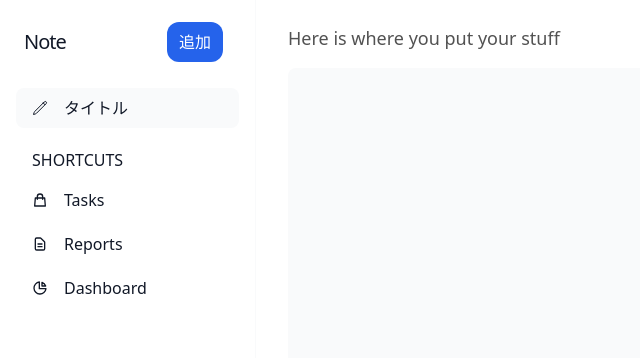
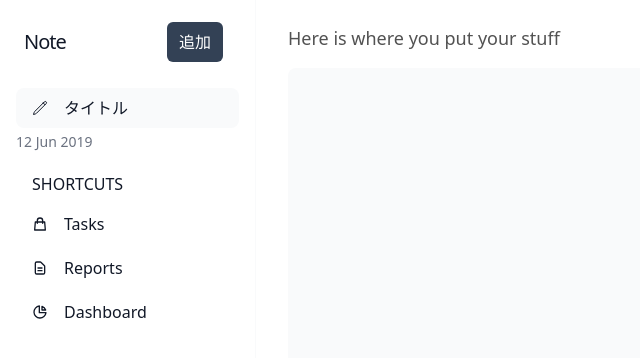
Before and after one commit to s-yoshiii/note-app-react-ts, a React (Vite) app: page / in a window 1280 px wide. Shown: the top 358 px of the page, without its empty margins (0-640 px from the left). Built offline with nearby package versions, Linux system fonts and the light colour scheme.

Commit message:
ノート一覧の表示に必要な要素を追加

```diff
--- a/src/components/Sidebar.tsx
+++ b/src/components/Sidebar.tsx
@@ -10,7 +10,7 @@ const Sidebar = () => {
               Note
             </h2>
             <div className="px-4">
-              <button className="px-5 py-2 lg:px-3 text-base font-medium text-center text-white transition duration-500 ease-in-out transform bg-blue-600 lg:px-10 rounded-xl hover:bg-blue-700">
+              <button className="px-5 py-2 lg:px-3 text-base font-medium text-center text-white transition duration-500 ease-in-out transform bg-slate-700 lg:px-10 rounded-md hover:bg-slate-950">
                 追加
               </button>
             </div>
@@ -19,10 +19,7 @@ const Sidebar = () => {
             <nav className="flex-1 space-y-1 bg-white">
               <ul>
                 <li>
-                  <a
-                    className="inline-flex items-center w-full px-4 py-2 mt-1 text-base text-gray-900 transition duration-500 ease-in-out transform rounded-lg bg-gray-50 focus:shadow-outline"
-                    href="#"
-                  >
+                  <div className="inline-flex items-center w-full px-4 py-2 mt-1 text-base text-gray-900 transition duration-500 ease-in-out transform rounded-lg bg-gray-50 focus:shadow-outline">
                     <svg
                       fill="none"
                       stroke="currentColor"
@@ -39,7 +36,10 @@ const Sidebar = () => {
                       ></path>
                     </svg>
                     <span className="ml-4">タイトル</span>
-                  </a>
+                  </div>
+                  <div className="mt-1 text-gray-500 text-sm block w-full">
+                    12 Jun 2019
+                  </div>
                 </li>
               </ul>
               <p className="px-4 pt-4 font-medium text-gray-900 uppercase">
```
